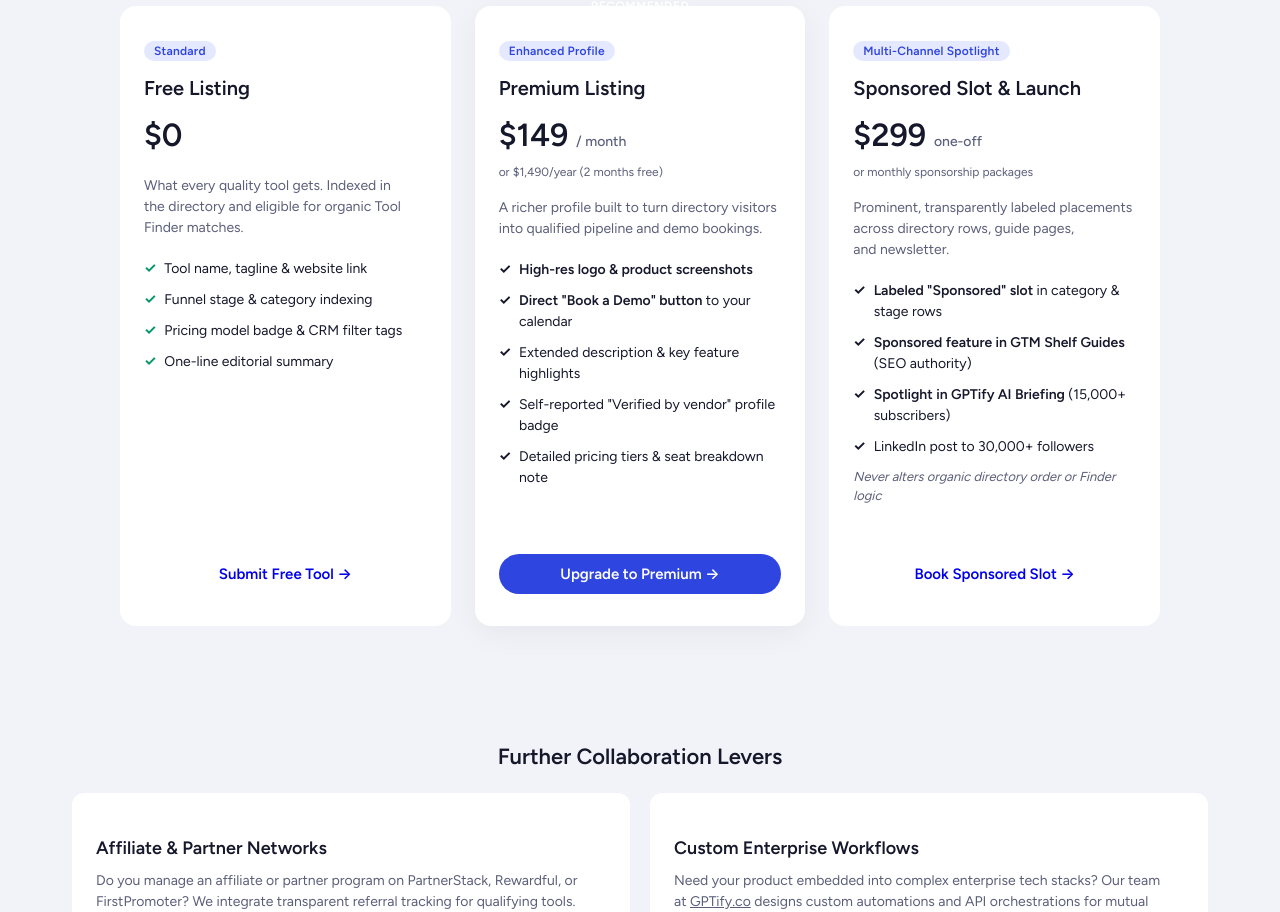
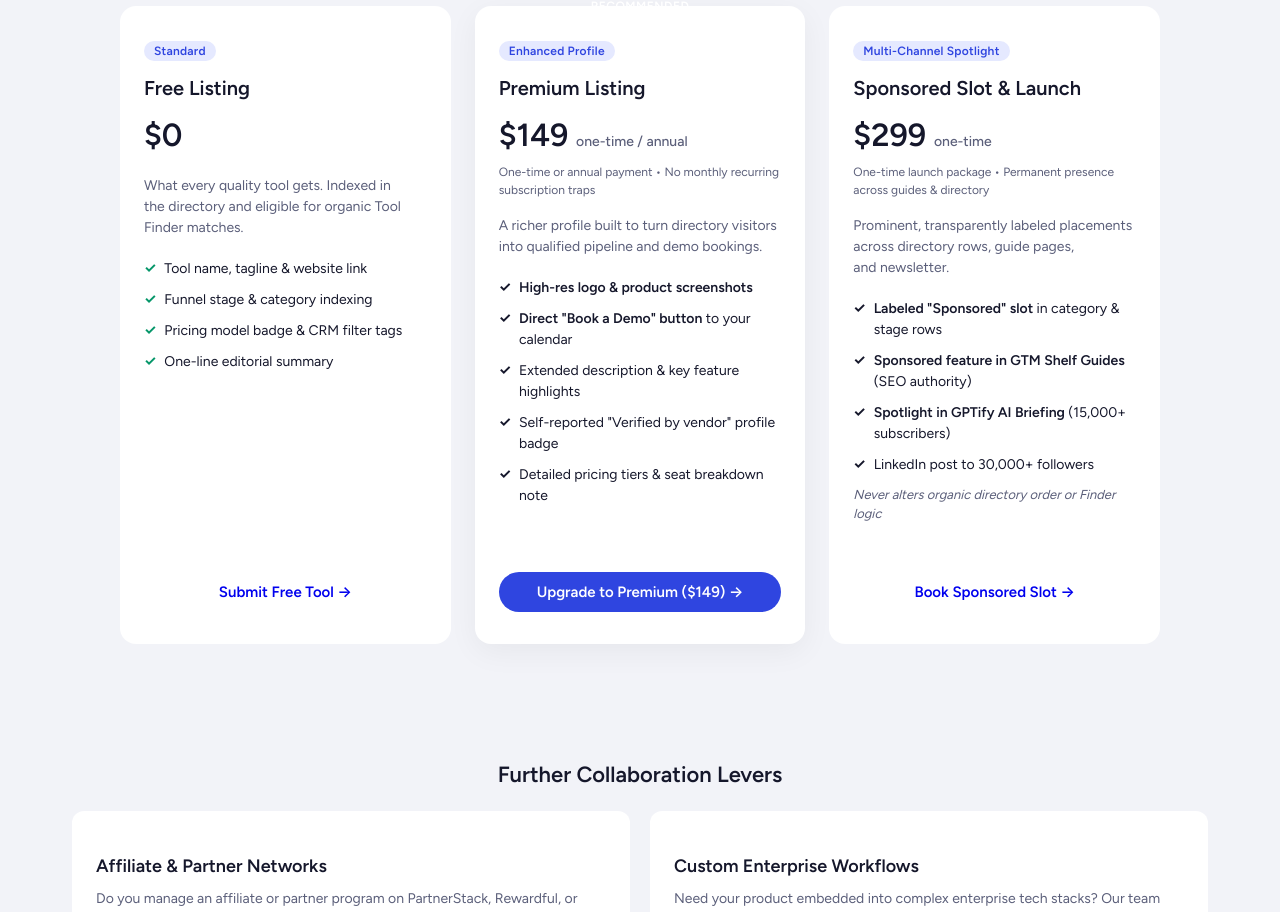
Before and after one commit to gptify/gtm-shelf, a Next.js app: page /advertise in a window 1280 px wide. Shown: the part 840-1752 px from the top of the page. Built offline with nearby package versions, Linux system fonts and the light colour scheme; no server answers.

Commit message:
Update Premium listing pricing to  one-time/annual payment with no monthly traps

```diff
--- a/app/advertise/page.tsx
+++ b/app/advertise/page.tsx
@@ -204,10 +204,10 @@ export default function AdvertisePage() {
                   Premium Listing
                 </h3>
                 <div style={{ fontSize: '2rem', fontWeight: 800, color: 'var(--ink)', marginBottom: '4px' }}>
-                  $149 <span style={{ fontSize: '0.875rem', fontWeight: 500, color: 'var(--muted)' }}>/ month</span>
+                  $149 <span style={{ fontSize: '0.875rem', fontWeight: 500, color: 'var(--muted)' }}>one-time / annual</span>
                 </div>
                 <div style={{ fontSize: '0.75rem', color: 'var(--muted)', marginBottom: '16px' }}>
-                  or $1,490/year (2 months free)
+                  One-time or annual payment • No monthly recurring subscription traps
                 </div>
                 <p style={{ fontSize: '0.875rem', color: 'var(--muted)', lineHeight: 1.5, marginBottom: '20px' }}>
                   A richer profile built to turn directory visitors into qualified pipeline and demo bookings.
@@ -239,11 +239,11 @@ export default function AdvertisePage() {
 
               <div style={{ marginTop: '28px', paddingTop: '20px', borderTop: '1px solid var(--border)' }}>
                 <a
-                  href="mailto:team@gptify.co?subject=GTM%20Shelf%20Premium%20Listing%20Inquiry&body=Hi%20team,%0A%0AWe%20would%20like%20to%20upgrade%20our%20listing%20to%20Premium%20($149/mo).%0A%0ATool%20Name:%20%0AWebsite:%20%0ADemo%20URL:%20%0A%0AThanks!"
+                  href="mailto:team@gptify.co?subject=GTM%20Shelf%20Premium%20Listing%20Inquiry%20($149)&body=Hi%20team,%0A%0AWe%20would%20like%20to%20upgrade%20our%20listing%20to%20Premium%20($149%20one-time/annual).%0A%0ATool%20Name:%20%0AWebsite:%20%0ADemo%20URL:%20%0A%0AThanks!"
                   className="btn btn-primary"
                   style={{ width: '100%', textAlign: 'center', padding: '10px 16px', display: 'block', textDecoration: 'none' }}
                 >
-                  Upgrade to Premium →
+                  Upgrade to Premium ($149) →
                 </a>
               </div>
             </div>
@@ -268,10 +268,10 @@ export default function AdvertisePage() {
                   Sponsored Slot &amp; Launch
                 </h3>
                 <div style={{ fontSize: '2rem', fontWeight: 800, color: 'var(--ink)', marginBottom: '4px' }}>
-                  $299 <span style={{ fontSize: '0.875rem', fontWeight: 500, color: 'var(--muted)' }}>one-off</span>
+                  $299 <span style={{ fontSize: '0.875rem', fontWeight: 500, color: 'var(--muted)' }}>one-time</span>
                 </div>
                 <div style={{ fontSize: '0.75rem', color: 'var(--muted)', marginBottom: '16px' }}>
-                  or monthly sponsorship packages
+                  One-time launch package • Permanent presence across guides &amp; directory
                 </div>
                 <p style={{ fontSize: '0.875rem', color: 'var(--muted)', lineHeight: 1.5, marginBottom: '20px' }}>
                   Prominent, transparently labeled placements across directory rows, guide pages, and newsletter.
```
